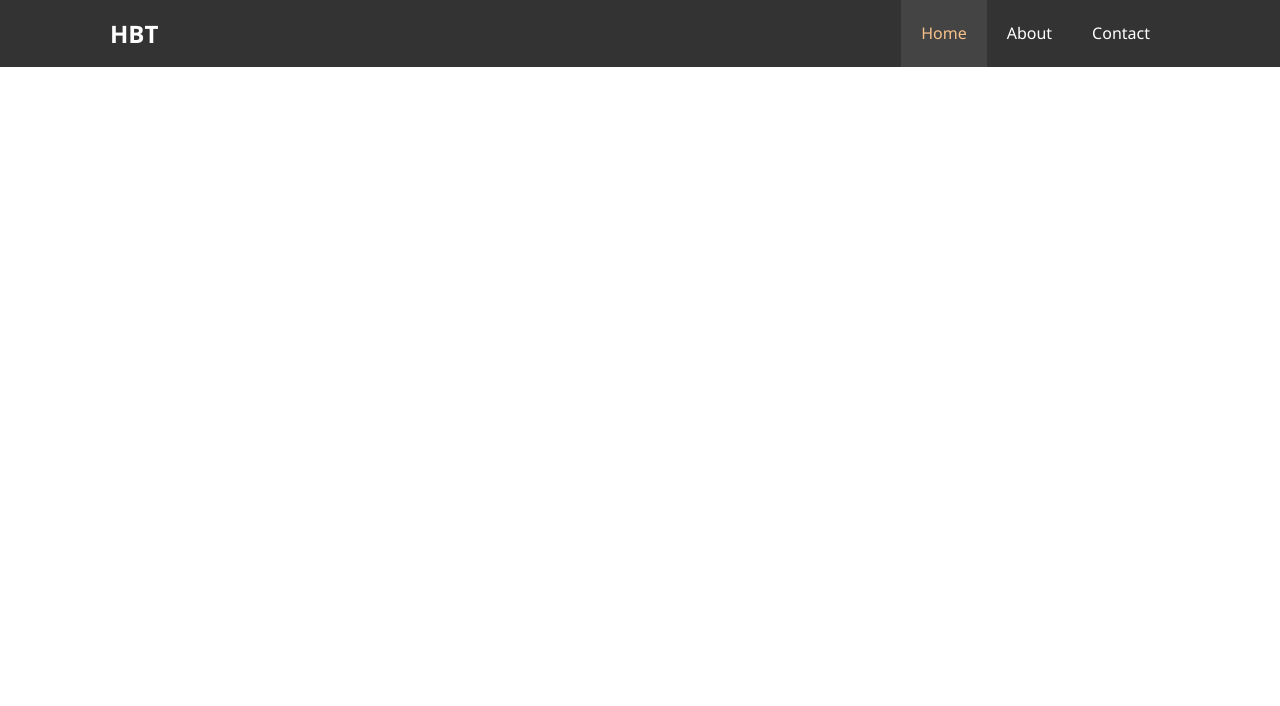
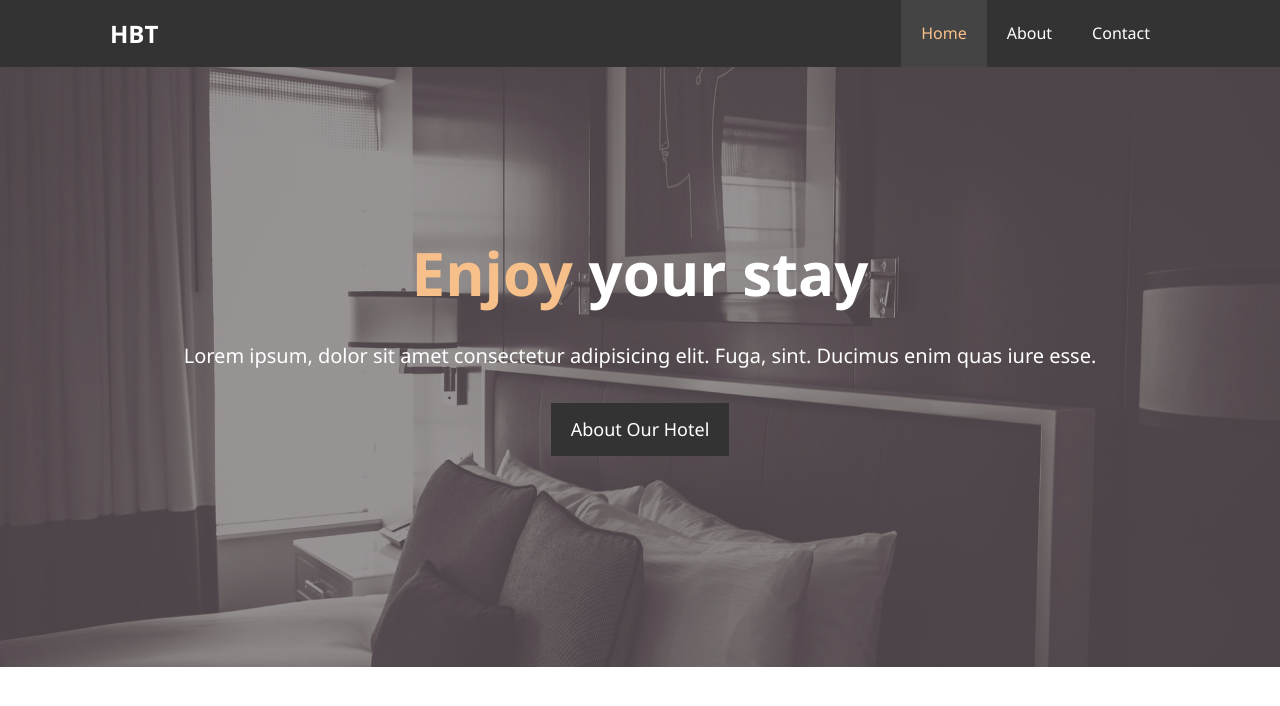
Before and after one commit to WellMax81/my-hotel-site, a plain HTML site: page index.html in a window 1280 px wide. Drawn offline with Linux system fonts and the light colour scheme.

Commit message:
showcase completed with CSS

```diff
--- a/css/style.css
+++ b/css/style.css
@@ -27,6 +27,29 @@ p {
   max-width: 1100px;
   overflow: auto;
   padding: 0 20px;
+}
+
+.text-primary {
+  color: #f7c08a;
+}
+
+.lead {
+  font-size: 20px;
+}
+
+.btn {
+  display: inline-block;
+  font-size: 18px;
+  color: #fff;
+  background: #333;
+  padding: 13px 20px;
+  border: none;
+  cursor: pointer;
+}
+
+.btn:hover {
+  background: #f7c08a;
+  color: #333;
 }
 
 #navbar {
@@ -64,3 +87,24 @@ p {
     background: #444;
     color: #f7c08a;
 }
+
+#showcase {
+  background: url(../img/showcase.jpg) no-repeat center center/cover;
+  height: 600px;
+}
+
+#showcase .showcase-content {
+  color: #fff;
+  text-align: center;
+  padding-top: 170px;
+}
+
+#showcase .showcase-content h1 {
+  font-size: 60px;
+  line-height: 1.2em;
+}
+
+#showcase .showcase-content p {
+  padding-bottom: 20px;
+  line-height: 1.7em;
+}
--- a/index.html
+++ b/index.html
@@ -22,6 +22,16 @@
             </div>
 
         </nav>
+
+        <div id="showcase">
+          <div class="container">
+            <div class="showcase-content">
+              <h1><span class="text-primary">Enjoy</span> your stay</h1>
+              <p class="lead">Lorem ipsum, dolor sit amet consectetur adipisicing elit. Fuga, sint. Ducimus enim quas iure esse.</p>
+              <a class ="btn" href="about.html">About Our Hotel</a>
+            </div>
+          </div>
+        </div>
     </header>
 </body>
 </html>
```
